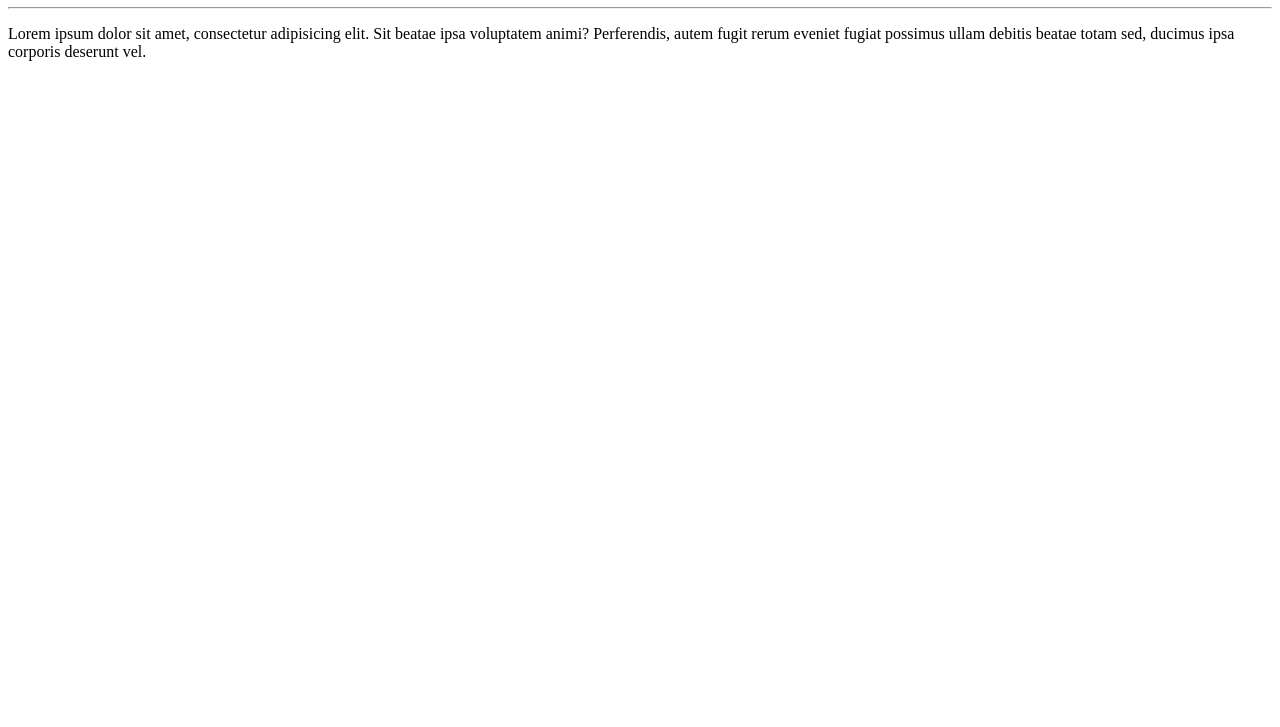
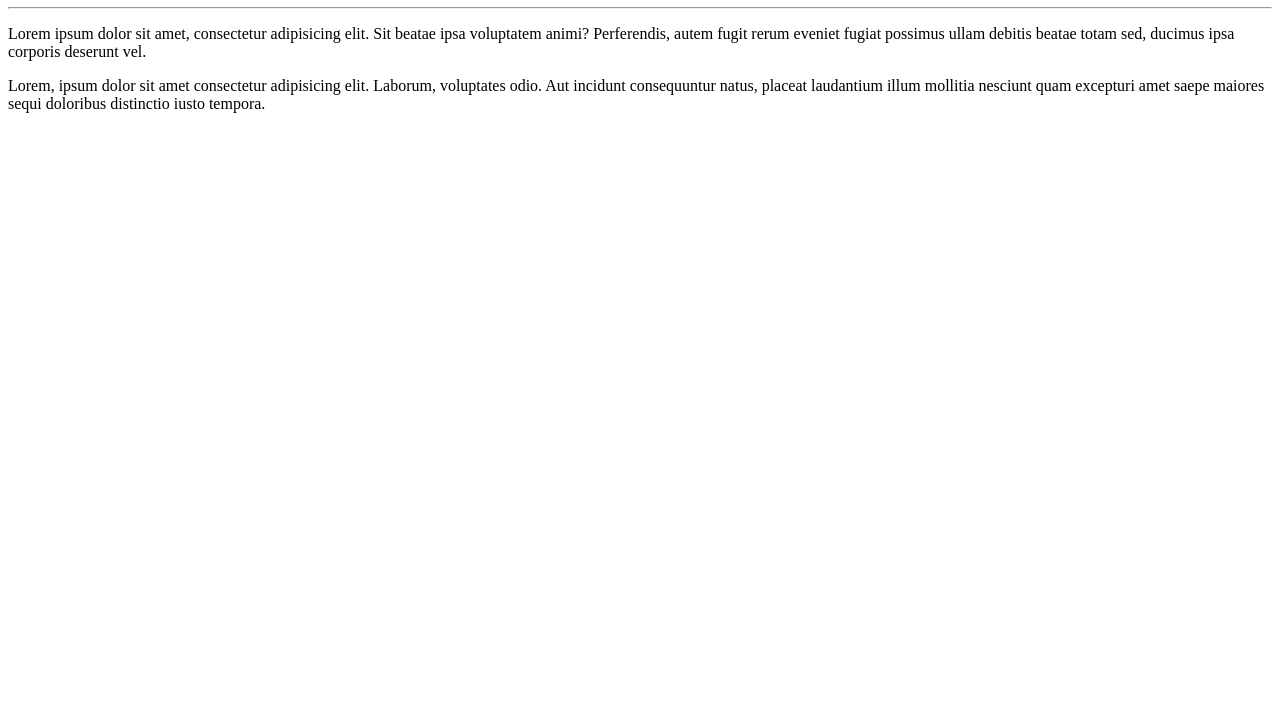
Before and after one commit to RicardoDiasdosSantos/Ola-Mundo, a plain HTML site: page site-exemplo/index.html in a window 1280 px wide. Shown: the part 73-800 px from the top of the page. Drawn offline with Linux system fonts and the light colour scheme.

Commit message:
Adicionei mais um parágrafo

```diff
--- a/site-exemplo/index.html
+++ b/site-exemplo/index.html
@@ -10,5 +10,6 @@
     <h1>Olá, Mundo!</h1>
     <hr>
     <p>Lorem ipsum dolor sit amet, consectetur adipisicing elit. Sit beatae ipsa voluptatem animi? Perferendis, autem fugit rerum eveniet fugiat possimus ullam debitis beatae totam sed, ducimus ipsa corporis deserunt vel.</p>
+    <p>Lorem, ipsum dolor sit amet consectetur adipisicing elit. Laborum, voluptates odio. Aut incidunt consequuntur natus, placeat laudantium illum mollitia nesciunt quam excepturi amet saepe maiores sequi doloribus distinctio iusto tempora.</p>
 </body>
 </html>
```
